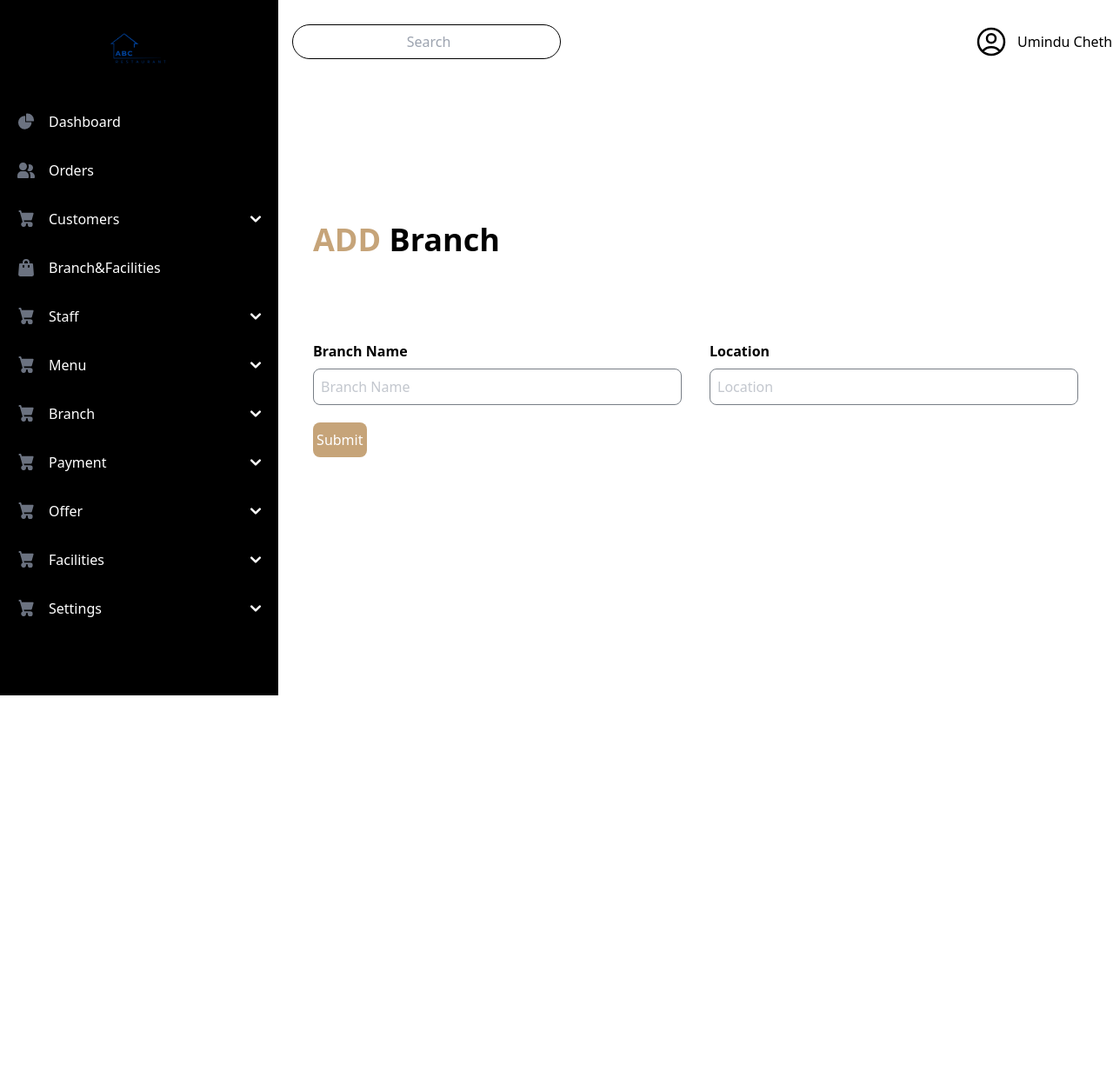
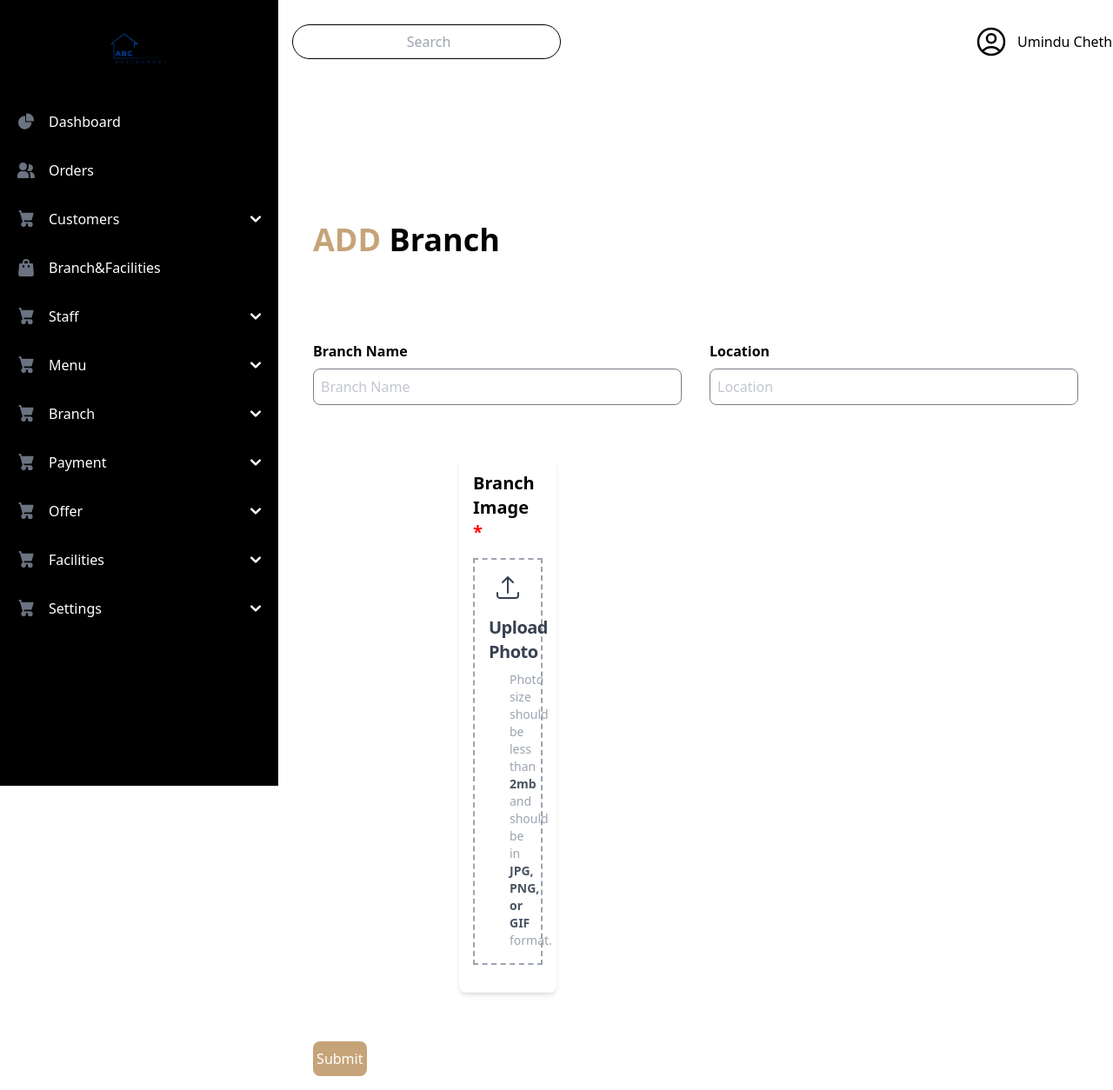
Before and after one commit to Nipuniii/Online-reservation-System, a Spring Boot app: page /addbranch in a window 1280 px wide. Shown: the whole page at 87% size. Before the commit the page ends 800 px from the top, so only its background shows below. Run offline with Spring Boot 4, Linux system fonts and the light colour scheme; style sheets or scripts are compiled from the project's sources; some libraries are stand-ins or nearby versions.

Commit message:
branch details fetch home
branch details fetch home

```diff
--- a/src/main/java/com/abcrestaurant/restaurantweb/controller/BranchController.java
+++ b/src/main/java/com/abcrestaurant/restaurantweb/controller/BranchController.java
@@ -1,6 +1,7 @@
 package com.abcrestaurant.restaurantweb.controller;
 
 import com.abcrestaurant.restaurantweb.model.Branch;
+import com.abcrestaurant.restaurantweb.repository.BranchRepository;
 import com.abcrestaurant.restaurantweb.service.BranchService;
 import jakarta.validation.Valid;
 import org.springframework.beans.factory.annotation.Autowired;
@@ -10,36 +11,93 @@ import org.springframework.validation.BindingResult;
 import org.springframework.web.bind.annotation.GetMapping;
 import org.springframework.web.bind.annotation.ModelAttribute;
 import org.springframework.web.bind.annotation.PostMapping;
+import org.springframework.web.bind.annotation.RequestParam;
+import org.springframework.web.multipart.MultipartFile;
+
+import java.io.File;
+import java.io.IOException;
+import java.text.SimpleDateFormat;
+import java.util.Date;
+import java.util.List;
 
 @Controller
 public class BranchController {
+
+    // Define the image directory location
+    private static final String IMAGE_DIR = "C:/images/";
+    @Autowired
+    private BranchRepository branchRepository;
     @Autowired
     private BranchService branchService;
 
-
-//    view add branch
+    // View for adding a branch
     @GetMapping("/addbranch")
     public String addBranchPage(Model model) {
         model.addAttribute("branch", new Branch());
         return "admin/branch/addbranch"; // Ensure this view exists
     }
 
-    //   add branch
+    // Add branch with image upload
     @PostMapping("/branches")
-    public String saveBranch(@Valid @ModelAttribute Branch branch, BindingResult bindingResult, Model model) {
+    public String saveBranch(
+            @Valid @ModelAttribute Branch branch,
+            @RequestParam("branch_image_1") MultipartFile branchImageFile,
+            BindingResult bindingResult,
+            Model model) {
+
+        // Check for validation errors
         if (bindingResult.hasErrors()) {
             return "admin/branch/addbranch"; // Return to form if there are errors
         }
+
+        // Handle the image upload
+        if (!branchImageFile.isEmpty()) {
+            try {
+                // Create a directory structure based on the current date
+                String datePath = new SimpleDateFormat("yyyy/MM/dd").format(new Date());
+                File directory = new File(IMAGE_DIR + datePath);
+
+                // Create the directory if it doesn't exist
+                if (!directory.exists()) {
+                    if (!directory.mkdirs()) {
+                        System.err.println("Failed to create directory: " + directory.getAbsolutePath());
+                        // You could add additional error handling here
+                    }
+                }
+
+                // Save the file to the directory
+                String fileName = branchImageFile.getOriginalFilename();
+                if (fileName != null) {
+                    File file = new File(directory, fileName);
+                    branchImageFile.transferTo(file);
+
+                    // Save the relative path to the database
+                    String filePath = "/images/" + datePath + "/" + fileName;
+                    branch.setBranchImage(filePath); // Save the image path to the branch object
+                } else {
+                    System.err.println("Filename is null");
+                    // You could handle the error more gracefully here
+                }
+
+            } catch (IOException e) {
+                e.printStackTrace();
+                // Handle the error during file transfer
+            }
+        }
+
+        // Save the branch to the database
         branchService.saveBranch(branch);
-        return "redirect:/listbranch"; // Redirect to a list of branches or another success page
+
+        // Redirect to a page listing branches or a success page
+        return "redirect:/listbranch";
     }
 
-
-
+    // View for listing branches
     @GetMapping("/listbranch")
     public String listBranchesPage() {
         return "admin/branch/listbranch"; // Ensure this view exists
     }
 
 
+
 }
--- a/src/main/java/com/abcrestaurant/restaurantweb/service/BranchService.java
+++ b/src/main/java/com/abcrestaurant/restaurantweb/service/BranchService.java
@@ -20,18 +20,17 @@ public class BranchService {
     @Autowired
     private BranchFacilitiesRepository branchFacilitiesRepository;
 
+
+
     public Branch saveBranch(Branch branch) {
         return branchRepository.save(branch);
     }
-
     public List<Branch> getAllBranches() {
         return branchRepository.findAll(); // Fetch all branches from the repository
     }
-
     public Branch findBranchById(Long id) {
         return branchRepository.findById(id).orElse(null);
     }
-
     public void saveBranchFacilities(Long branchId, List<Long> facilitiesIds) {
         Branch branch = branchRepository.findById(branchId)
                 .orElseThrow(() -> new RuntimeException("Branch not found"));
@@ -46,7 +45,6 @@ public class BranchService {
             branchFacilitiesRepository.save(branchFacilities);
         }
     }
-
     public Branch findById(Long branchId) {
         return branchRepository.findById(branchId).orElse(null);
     }
--- a/src/main/resources/templates/admin/branch/addbranch.html
+++ b/src/main/resources/templates/admin/branch/addbranch.html
@@ -18,7 +18,7 @@
     <div class=" mt-24">
       <div class="mx-10 md:mb-4">
         <h1 class="text-4xl font-bold font-anton text-dark-yellow md:mt-40">ADD <span class="text-black">Branch</span></h1>
-        <form id="BranchForm" action="/branches" method="post" class="mt-24">
+        <form id="BranchForm" action="/branches" method="post" enctype="multipart/form-data" class="mt-24">
           <div class="flex flex-row gap-4 md:gap-8 mt-10">
             <div class="w-full md:w-6/12">
               <label for="branchName" class="block mb-2 font-semibold">Branch Name</label>
@@ -33,6 +33,33 @@
             </div>
           </div>
 
+          <div class="flex flex-row gap-4 md:mt-4">
+            <div class="flex flex-row py-10">
+              <!-- Image upload inputs -->
+              <div class="w-1/4 max-w-md p-4 mx-auto bg-white rounded-lg shadow-md">
+                <h1 class="mb-4 text-xl font-semibold">Branch Image <span style="color: red;">*</span></h1>
+                <div class="p-4 mb-4 border-2 border-gray-400 border-dashed">
+                  <input type="file" id="branch_image_1" name="branch_image_1" accept="image/*" class="hidden" onchange="loadPreview(1)">
+                  <label for="branch_image_1" class="cursor-pointer">
+                    <img id="preview_branch_image_1" class="w-[100%] aspect-square object-cover hidden">
+                    <div id="info_branch_image_1">
+                      <svg xmlns="http://www.w3.org/2000/svg" fill="none" viewBox="0 0 24 24" stroke-width="1.5" stroke="currentColor" class="w-8 h-8 mx-auto mb-4 text-gray-700">
+                        <path stroke-linecap="round" stroke-linejoin="round" d="M3 16.5v2.25A2.25 2.25 0 005.25 21h13.5A2.25 2.25 0 0021 18.75V16.5m-13.5-9L12 3m0 0l4.5 4.5M12 3v13.5" />
+                      </svg>
+                      <h5 class="mb-2 text-xl font-bold tracking-tight text-center text-gray-700">
+                        Upload Photo
+                      </h5>
+                      <p class="text-sm font-normal text-gray-400 md:px-6">
+                        Photo size should be less than <b class="text-gray-600">2mb</b> and should be in <b class="text-gray-600">JPG, PNG, or GIF</b> format.
+                      </p>
+                    </div>
+                  </label>
+                </div>
+                <div id="branch_image_1Error" class="mt-2 text-red-500"></div>
+              </div>
+            </div>
+          </div>
+
           <button type="submit" class="items-center mt-4 p-2 bg-dark-yellow flex justify-center md:w-[7%] w-[150px] rounded-lg text-white md:mt-4 text-center">Submit</button>
         </form>
 
@@ -42,13 +69,11 @@
   </div>
 </div>
 
-
-
 <script>
   function loadPreview(index) {
-      const inputFile = document.getElementById('image_' + index);
-      const previewImage = document.getElementById('preview_image_' + index);
-      const infoBox = document.getElementById('info_image_' + index);
+      const inputFile = document.getElementById('branch_image_' + index);
+      const previewImage = document.getElementById('preview_branch_image_' + index);
+      const infoBox = document.getElementById('info_branch_image_' + index);
       const file = inputFile.files[0];
 
       if (file) {
@@ -64,30 +89,8 @@
           infoBox.classList.remove('hidden');
       }
   }
+</script>
 
-  function validatePrices() {
-      var price = parseFloat(document.getElementById('price').value);
-      var sellingPrice = parseFloat(document.getElementById('selling_price').value);
 
-      var priceError = document.getElementById('priceError');
-      var sellingPriceError = document.getElementById('sellingPriceError');
-
-      // Reset previous error messages
-      priceError.textContent = "";
-      sellingPriceError.textContent = "";
-
-      if (isNaN(price) || isNaN(sellingPrice)) {
-          priceError.textContent = "Please enter valid numeric values for both prices.";
-          return;
-      }
-
-      if (sellingPrice > price) {
-          sellingPriceError.textContent = "Selling price must be lower than or equal to the price.";
-      } else {
-          // Perform form submission or further actions
-          document.getElementById('productForm').submit();
-      }
-  }
-</script>
 </body>
 </html>
```
Also changed, not shown: src/main/java/com/abcrestaurant/restaurantweb/controller/UserController.java (+13 -2 lines), src/main/java/com/abcrestaurant/restaurantweb/model/Branch.java (+12 -0 lines), src/main/resources/templates/user/home.html (+15 -38 lines).
